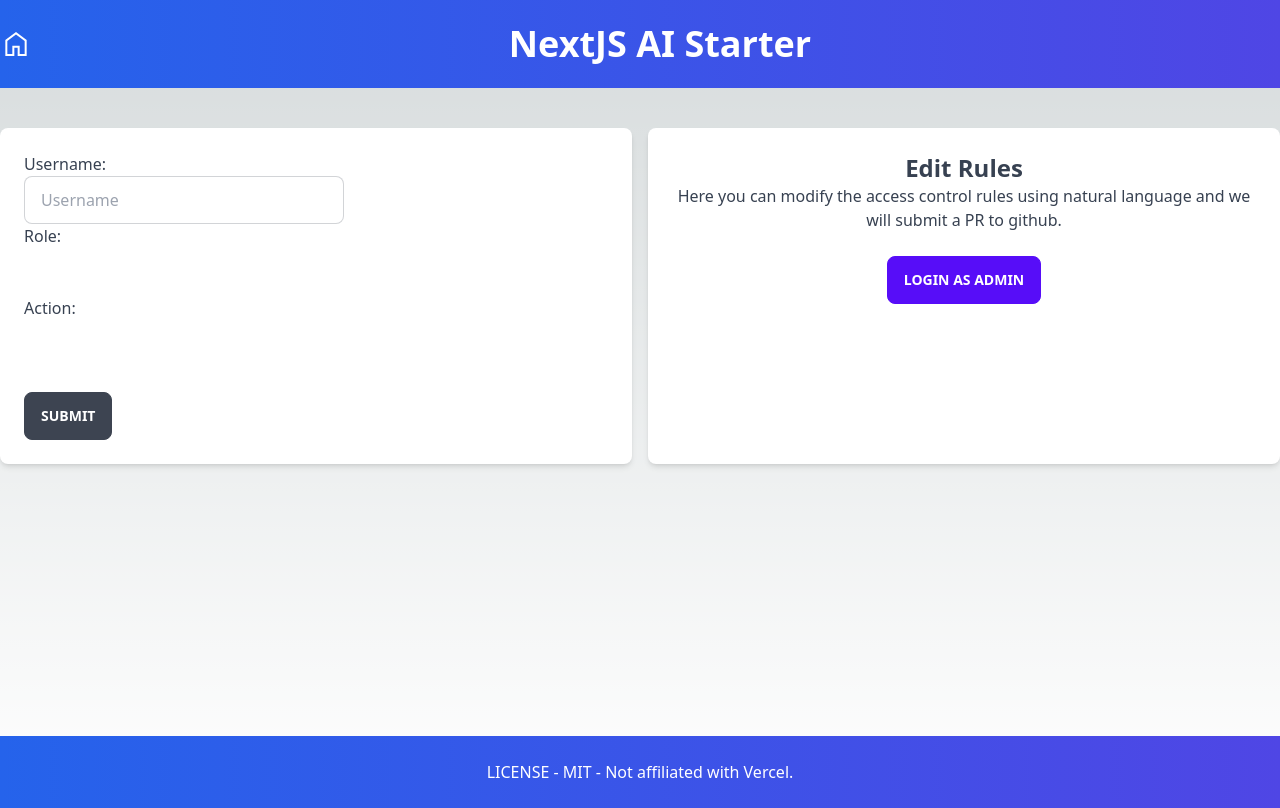
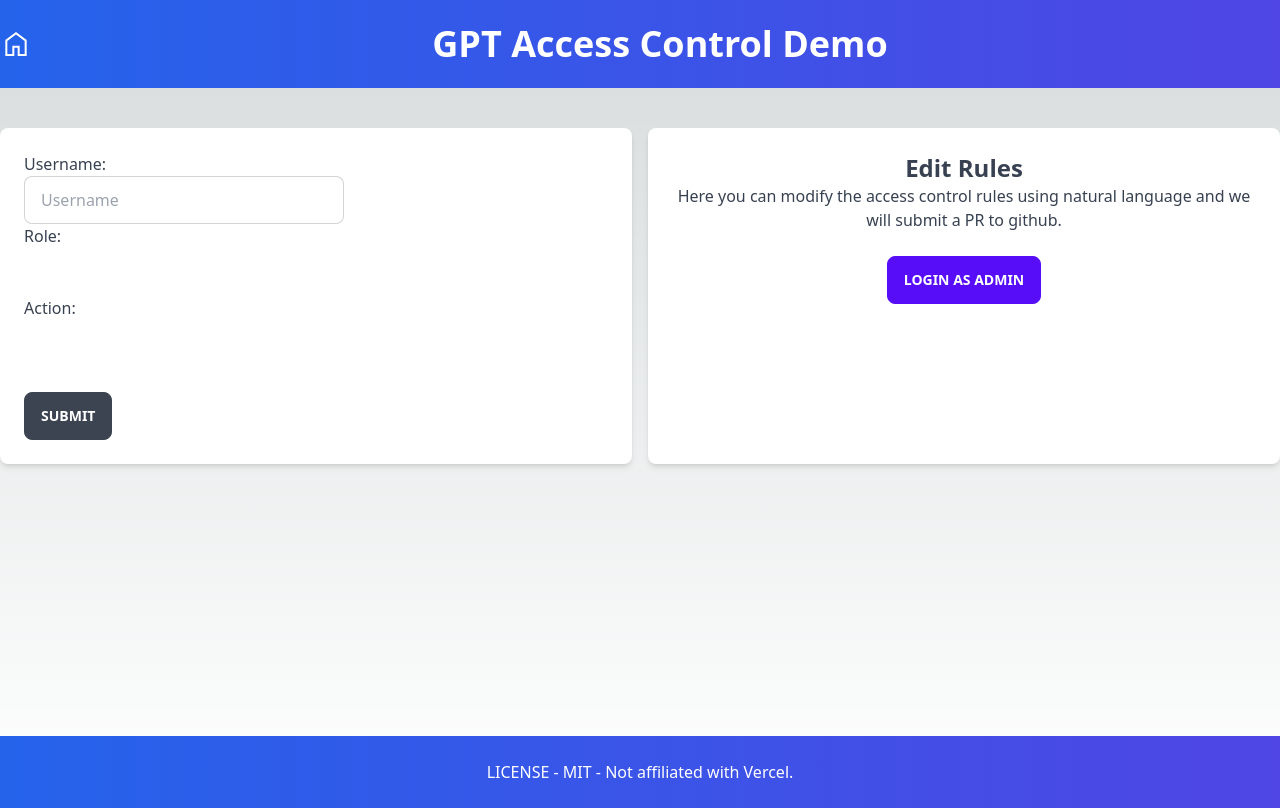
Before and after one commit to BLamy/GPT-AccessControl, a Next.js app: page / in a window 1280 px wide. Built offline with nearby package versions, Linux system fonts and the light colour scheme; no server answers.

Commit message:
improve branding

```diff
--- a/src/app/layout.tsx
+++ b/src/app/layout.tsx
@@ -18,7 +18,7 @@ export default function RootLayout({
         <header className="py-6 bg-gradient-to-r from-blue-600 to-indigo-600 text-white">
           <div className="container mx-auto flex justify-between items-center">
             <div>
-              <Link className="text-white font-bold text-lg" href="/">
+              <Link className="text-white font-bold text-lg" href="https://nextjs.ai/">
                 <svg
                   className="fill-current h-8 w-8 mr-2"
                   xmlns="http://www.w3.org/2000/svg"
@@ -32,7 +32,7 @@ export default function RootLayout({
             </div>
             <div>
               <h1 className="text-4xl font-bold text-center">
-                NextJS AI Starter
+                GPT Access Control Demo
               </h1>
             </div>
             <div></div>
```
